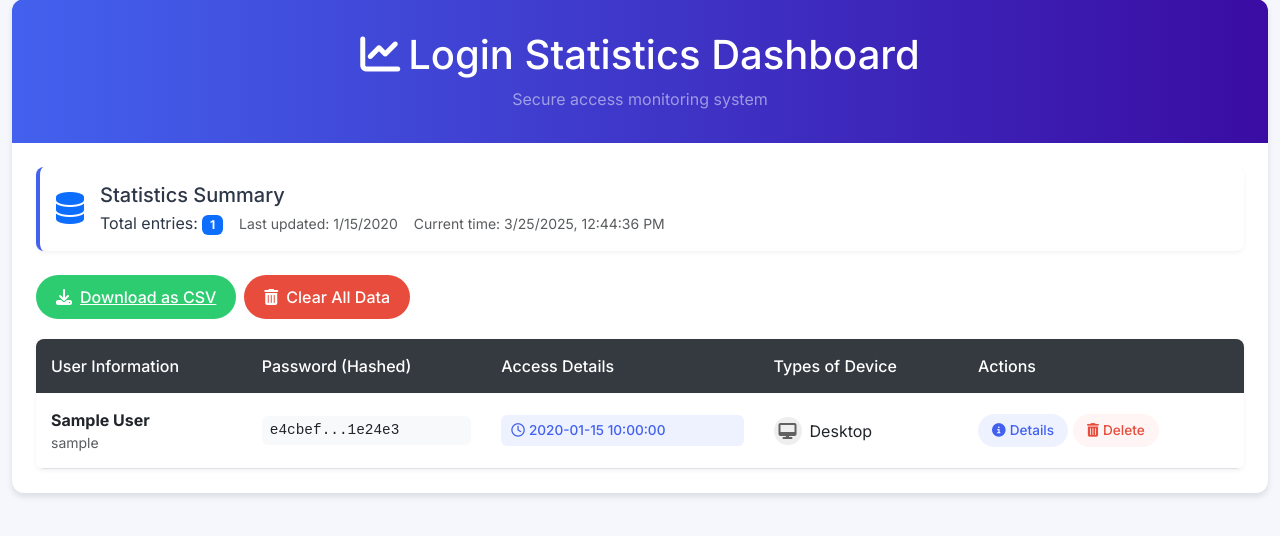
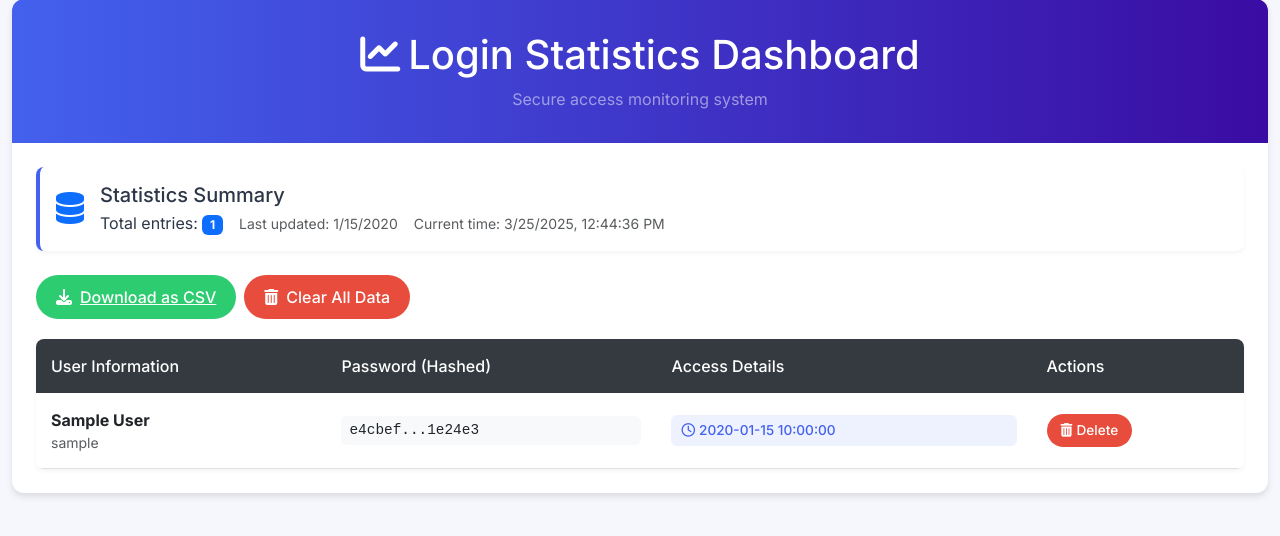
Before and after one commit to nixbel/campaignp, a Flask app: template campaign/templates/stats.html in a window 1280 px wide. Shown: the part 21-557 px from the top of the page. Run offline with Flask 3, Linux system fonts and the light colour scheme; the template is opened without the code that fills it: most values are stand-ins (such as "Sample title", 1, 10 or a date in 2020).

Commit message:
delete the not important data

```diff
--- a/campaign/templates/stats.html
+++ b/campaign/templates/stats.html
@@ -110,81 +110,21 @@
             display: block;
         }
 
-        .device-icon {
-            display: inline-flex;
-            align-items: center;
-            justify-content: center;
-            width: 28px;
-            height: 28px;
-            border-radius: 50%;
-            margin-right: 8px;
-        }
-
-        .mobile-icon {
-            background-color: #e3f2fd;
-            color: #1976d2;
-        }
-
-        .tablet-icon {
-            background-color: #e8f5e9;
-            color: #388e3c;
-        }
-
-        .desktop-icon {
-            background-color: #eeeeee;
-            color: #616161;
-        }
-
-        .detail-btn {
-            border-radius: 50px;
-            padding: 6px 14px;
-            font-size: 0.85rem;
-            font-weight: 500;
-            border: none;
-            background-color: var(--primary-light);
-            color: var(--primary-color);
-            transition: all 0.2s;
-        }
-
-        .detail-btn:hover {
-            background-color: var(--primary-color);
-            color: white;
-        }
-
         .delete-btn {
             border-radius: 50px;
             padding: 6px 14px;
             font-size: 0.85rem;
             font-weight: 500;
             border: none;
-            background-color: #fff5f5;
-            color: var(--danger-color);
+            background-color: var(--danger-color);
+            color: white;
             transition: all 0.2s;
-            margin-left: 5px;
         }
 
         .delete-btn:hover {
-            background-color: var(--danger-color);
-            color: white;
-        }
-
-        .detail-content {
-            background-color: var(--gray-100);
-            border-radius: var(--radius-md);
-            padding: 15px;
-            margin-top: 12px;
+            background-color: #c0392b;
+            transform: translateY(-1px);
             box-shadow: var(--shadow-sm);
-            border: 1px solid var(--gray-200);
-        }
-
-        .user-agent-box {
-            background-color: white;
-            border-radius: var(--radius-sm);
-            border: 1px solid var(--gray-200);
-            padding: 12px;
-            max-height: 120px;
-            overflow-y: auto;
-            font-size: 0.85rem;
         }
 
         .timestamp-badge {
@@ -195,12 +135,6 @@
             border-radius: var(--radius-sm);
             font-weight: 500;
             display: inline-block;
-        }
-
-        .detail-label {
-            font-weight: 600;
-            color: var(--gray-800);
-            margin-bottom: 3px;
         }
 
         .stripe-bg {
@@ -247,31 +181,6 @@
         .clear-all-btn:hover {
             opacity: 0.9;
             transform: translateY(-1px);
-        }
-
-        #deleteModal .modal-content {
-            border-radius: var(--radius-md);
-            border: none;
-        }
-
-        #deleteModal .modal-header {
-            border-bottom: 1px solid var(--gray-200);
-            background-color: #FFF5F5;
-        }
-
-        #deleteModal .modal-footer {
-            border-top: 1px solid var(--gray-200);
-        }
-
-        .confirm-delete-btn {
-            background-color: var(--danger-color);
-            border: none;
-        }
-
-        .cancel-btn {
-            border: 1px solid var(--gray-200);
-            background-color: white;
-            color: var(--gray-800);
         }
 
         .toast-container {
@@ -328,7 +237,6 @@
                                     <th>User Information</th>
                                     <th>Password (Hashed)</th>
                                     <th>Access Details</th>
-                                    <th>Types of Device</th>
                                     <th>Actions</th>
                                 </tr>
                             </thead>
@@ -352,57 +260,11 @@
                                         </div>
                                     </td>
                                     <td>
-                                        <div class="d-flex align-items-center">
-                                            {% if entry.device_type == 'Phone' %}
-                                                <span class="device-icon mobile-icon">
-                                                    <i class="fas fa-mobile-alt"></i>
-                                                </span>
-                                                <span>Phone</span>
-                                            {% elif entry.device_type == 'Tablet' %}
-                                                <span class="device-icon mobile-icon">
-                                                    <i class="fas fa-tablet-alt"></i>
-                                                </span>
-                                                <span>Tablet</span>
-                                            {% else %}
-                                                <span class="device-icon desktop-icon">
-                                                    <i class="fas fa-desktop"></i>
-                                                </span>
-                                                <span>Desktop</span>
-                                            {% endif %}
-                                        </div>
-                                    </td>
-                                    <td>
                                         <div class="d-flex">
-                                            <button class="detail-btn" type="button" data-bs-toggle="collapse"
-                                                    data-bs-target="#details-{{ loop.index }}" aria-expanded="false">
-                                                <i class="fas fa-info-circle me-1"></i>Details
-                                            </button>
                                             <button class="delete-btn" type="button" data-bs-toggle="modal"
                                                     data-bs-target="#deleteModal" data-entry-index="{{ loop.index0 }}">
                                                 <i class="fas fa-trash-alt me-1"></i>Delete
                                             </button>
-                                        </div>
-                                        <div class="collapse" id="details-{{ loop.index }}">
-                                            <div class="detail-content">
-                                                <div class="row g-3">
-                                                    <div class="col-md-6">
-                                                        <div class="mb-2">
-                                                            <div class="detail-label">Device Type</div>
-                                                            <div>{{ entry.device_type }}</div>
-                                                        </div>
-                                                        <div class="mb-2">
-                                                            <div class="detail-label">Browser</div>
-                                                            <div>{{ entry.browser_name }} {{ entry.browser_version }}</div>
-                                                        </div>
-                                                    </div>
-                                                    <div class="col-md-6">
-                                                        <div class="mb-2">
-                                                            <div class="detail-label">Timestamp</div>
-                                                            <div>{{ entry.timestamp }}</div>
-                                                        </div>
-                                                    </div>
-                                                </div>
-                                            </div>
                                         </div>
                                     </td>
                                 </tr>
```
